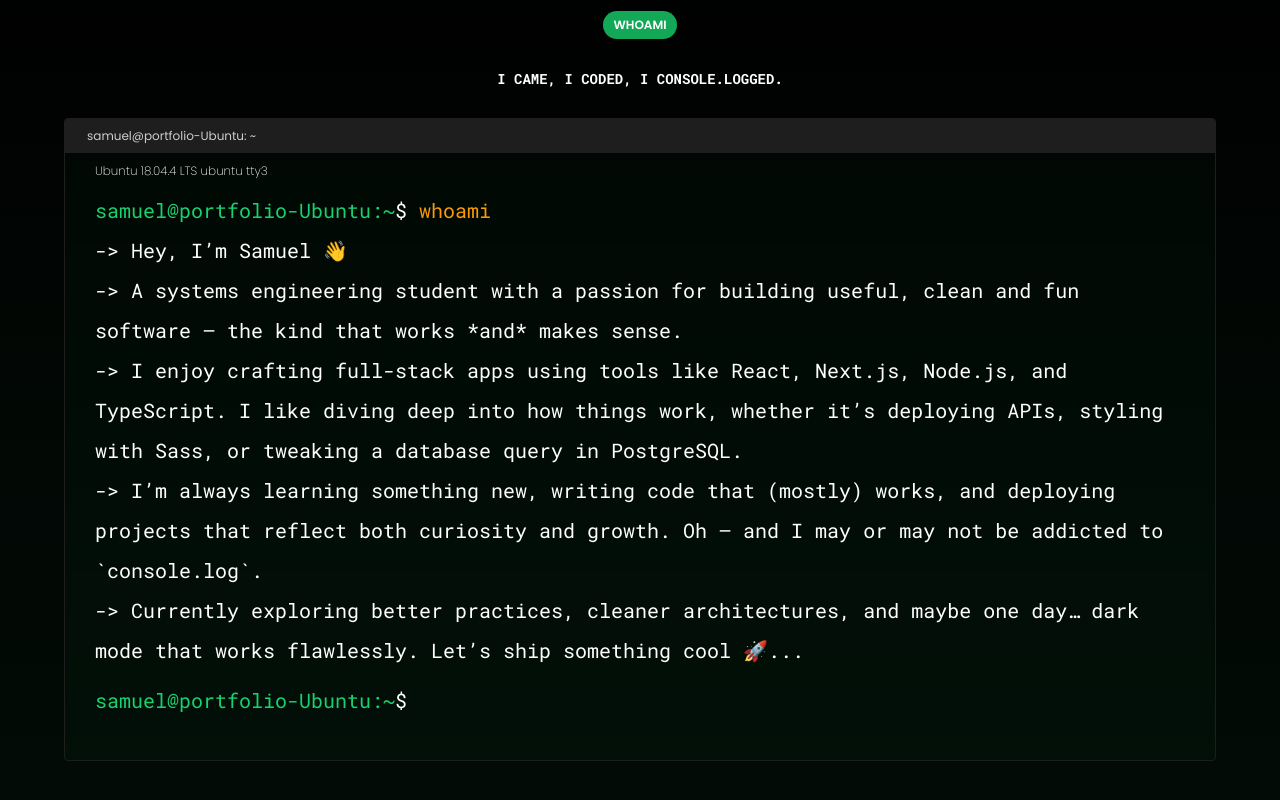
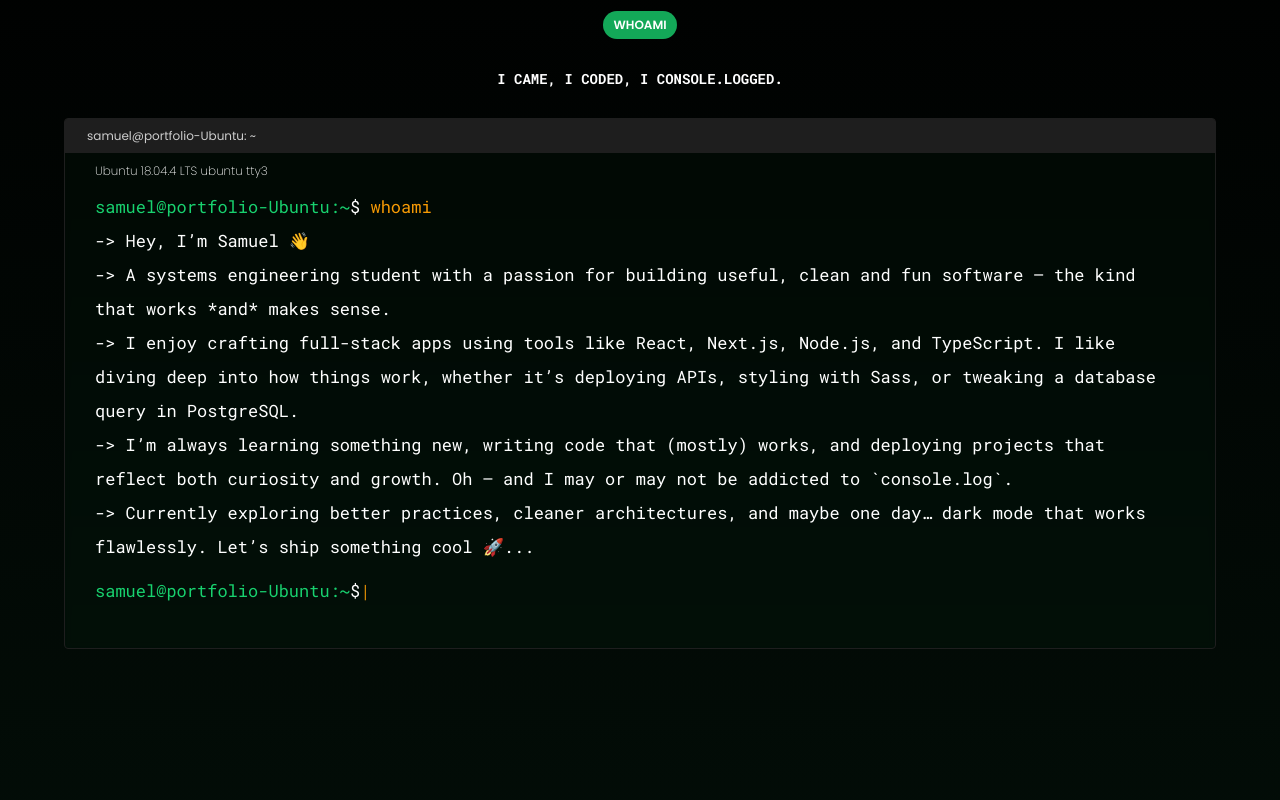
Before and after one commit to Samue2408/New-portfolio, a Next.js app: page / in a window 1280 px wide. Shown: the part 2657-3457 px from the top of the page. Built offline with nearby package versions, Linux system fonts and the light colour scheme.

Commit message:
Animacion estilo terminal

```diff
--- a/app/components/whoami/Whoami.module.scss
+++ b/app/components/whoami/Whoami.module.scss
@@ -90,25 +90,12 @@
     }
 }
 
-@media (min-width: 1050px) {
-    .whoami {
-        .terminal_container {
-
-            div {
-                article {
-                    font-size: 20px;
-                    line-height: 2;
-                }
-            }
-        }
-    }
-}
 
 @media (min-width: 1400px) {
 
     .whoami {
         .terminal_container {
-            max-width: 1000px;
+            max-width: 900px;
         }
 
     }
--- a/app/components/whoami/Whoami.tsx
+++ b/app/components/whoami/Whoami.tsx
@@ -1,3 +1,4 @@
+import TypingText from './typingText/TypingText';
 import styles from './Whoami.module.scss';
 import * as motion from "motion/react-client";
 
@@ -18,8 +19,12 @@ export default function Whoami() {
             <header>samuel@portfolio-Ubuntu: ~</header>
             <motion.div>
                 <sub>Ubuntu 18.04.4 LTS ubuntu tty3</sub>
-                <article><em>samuel@portfolio-Ubuntu:~</em>$ <span>whoami</span></article>
-                <article>
+                <article><em>samuel@portfolio-Ubuntu:~</em>$ <TypingText text='whoami' speed={200} className="text-2xl"></TypingText></article>
+                <motion.article
+                    initial={{ opacity: 0 }}
+                    whileInView={{ opacity: 1, transition:{ duration: .1, delay: 1.6 } }}
+
+                >
                     -&gt; Hey, I’m Samuel 👋
                     <br />
                     -&gt; A systems engineering student with a passion for building useful, clean and fun software — the kind that works *and* makes sense.
@@ -29,8 +34,19 @@ export default function Whoami() {
                     -&gt; I’m always learning something new, writing code that (mostly) works, and deploying projects that reflect both curiosity and growth. Oh — and I may or may not be addicted to `console.log`.
                     <br />
                     -&gt; Currently exploring better practices, cleaner architectures, and maybe one day… dark mode that works flawlessly. Let’s ship something cool 🚀...
-                </article>
-                <article><em>samuel@portfolio-Ubuntu:~</em>$</article>
+                </motion.article>
+                <motion.article
+                    initial={{ opacity: 0 }}
+                    whileInView={{ opacity: 1, transition:{ duration: .1, delay: 1.6 } }}
+                >
+                    <em>samuel@portfolio-Ubuntu:~</em>$
+                    <motion.span
+                    className="inline-block w-[1px] h-[1em] text-white ml-1 animate-blink"
+                    animate={{ opacity: [0.3, 1, 0] }}
+                    transition={{ repeat: Infinity, duration: 1 }}
+                    >|
+                    </motion.span>
+                </motion.article>
             </motion.div>
 
         </motion.div>
--- /dev/null
+++ b/app/components/whoami/typingText/TypingText.tsx
@@ -0,0 +1,67 @@
+
+'use client';
+
+import { useEffect, useRef, useState } from 'react';
+import * as motion from "motion/react-client";
+
+interface TypingTextProps {
+  text: string;
+  speed?: number; // milisegundos por letra
+  className?: string;
+}
+
+export default function TypingText({ text, speed = 500, className = '' }: TypingTextProps) {
+  const [displayedText, setDisplayedText] = useState('');
+  const [isVisible, setIsVisible] = useState(false);
+  const ref = useRef(null);
+
+  useEffect(() => {
+    const observer = new IntersectionObserver(
+      ([entry]) => {
+        if (entry.isIntersecting) {
+          setIsVisible(true);
+        }
+      },
+      { threshold: 0.1 } // Se activa cuando el 10% del componente es visible
+    );
+
+    if (ref.current) observer.observe(ref.current);
+
+    return () => {
+      if (ref.current) observer.unobserve(ref.current);
+    };
+  }, []);
+
+  useEffect(() => {
+    if (!isVisible) return;
+
+    let i = 0;
+    const interval = setInterval(() => {
+      const currentChar = text[i];  // ← guarda el carácter actual
+      setDisplayedText((prev) => prev + currentChar);
+      i++;
+      if (i >= text.length) clearInterval(interval);
+    }, speed);
+
+    return () => clearInterval(interval);
+  }, [isVisible, text, speed]);
+
+
+  return (
+    <motion.span
+      initial={{ opacity: 0 }}
+      whileInView={{ opacity: 1, transition: {duration: 0.8}  }}
+      className={className}
+      ref={ref}
+    >
+      {displayedText}
+      <motion.span
+        className="inline-block w-[1px] h-[1em] bg-white ml-1 animate-blink"
+        key={displayedText.length}
+        animate={{ opacity: [0.3, 1, 0] }}
+        transition={{ duration: 1 }}
+      >|
+        </motion.span>
+    </motion.span>
+  );
+}
```
Also changed, not shown: app/components/whoami/typingText/TypingText.module.scss (added).
